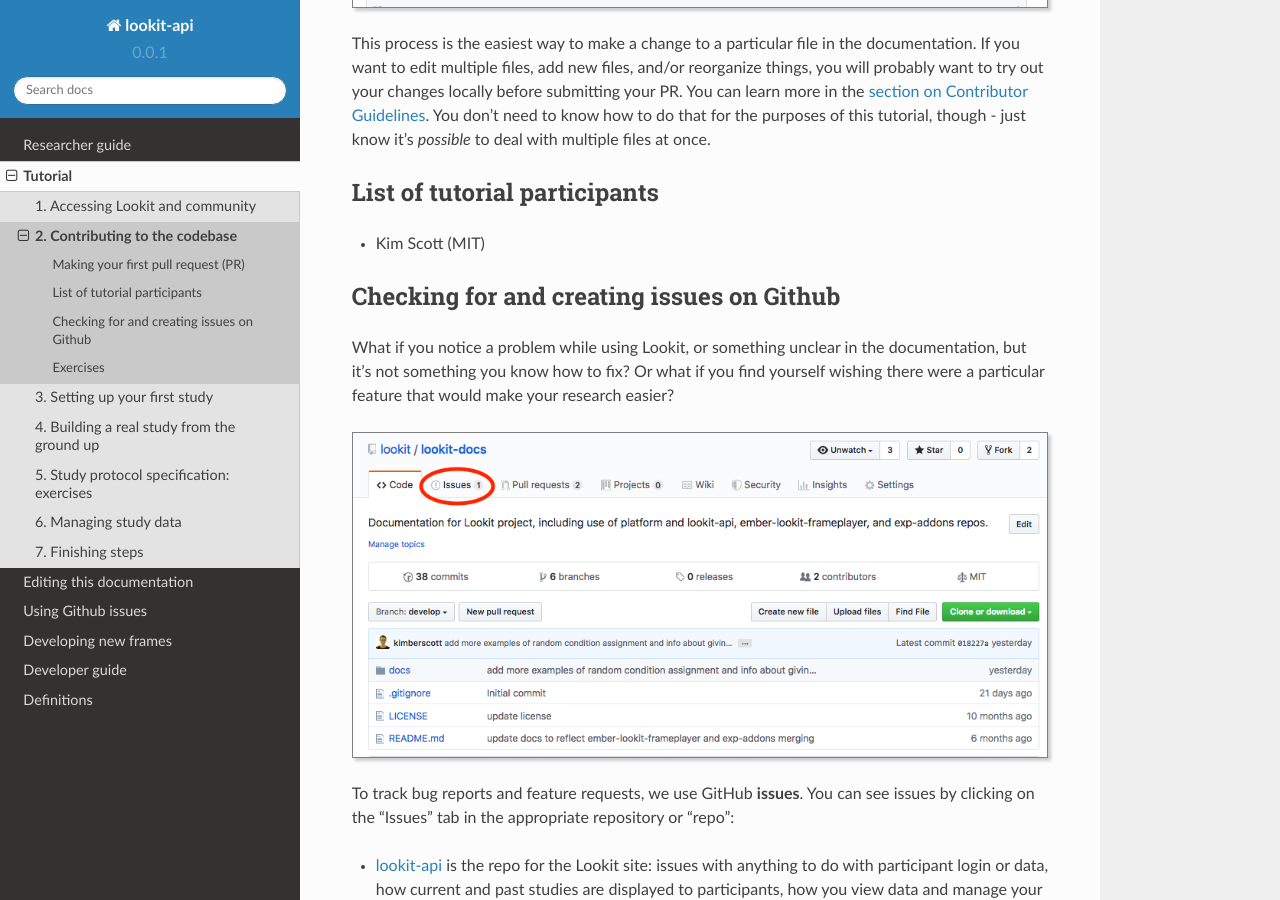
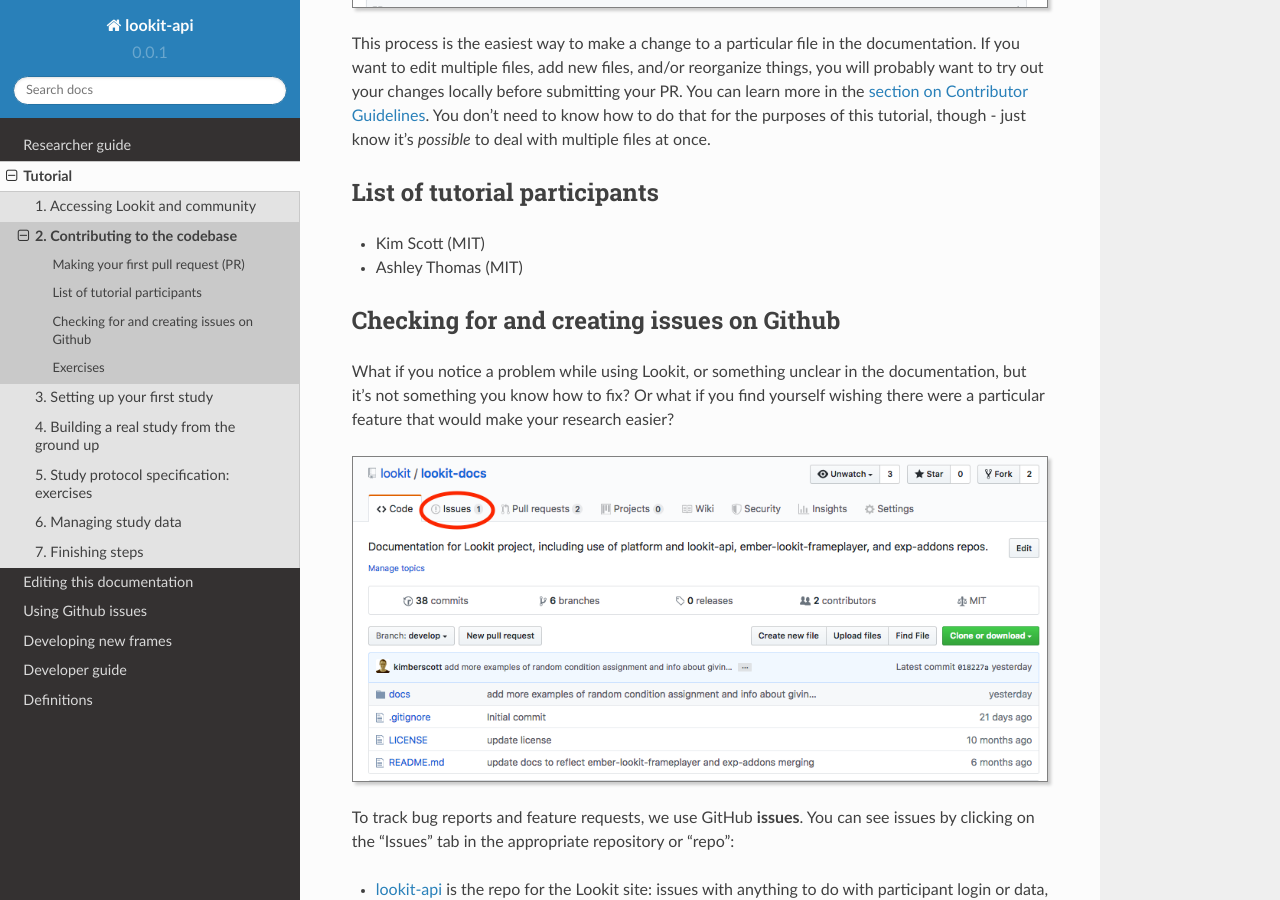
Before and after one commit to lookit/lookit-docs, a Sphinx documentation site: the page built from docs/source/tutorial-contributing.rst, in a window 1280 px wide and 900 px high, scrolled down 3469 px. Built offline with Sphinx 7.4.7 and the Read the Docs theme 2.0.0, drawn with Linux system fonts in a browser that asks for light colours.

Commit message:
Update tutorial-contributing.rst
adding me as a contributer

```diff
--- a/docs/source/tutorial-contributing.rst
+++ b/docs/source/tutorial-contributing.rst
@@ -64,6 +64,7 @@
 List of tutorial participants
 ------------------------------
 - Kim Scott (MIT)
+- Ashley Thomas (MIT)
 
 
 .. _Github issues overview:
```
